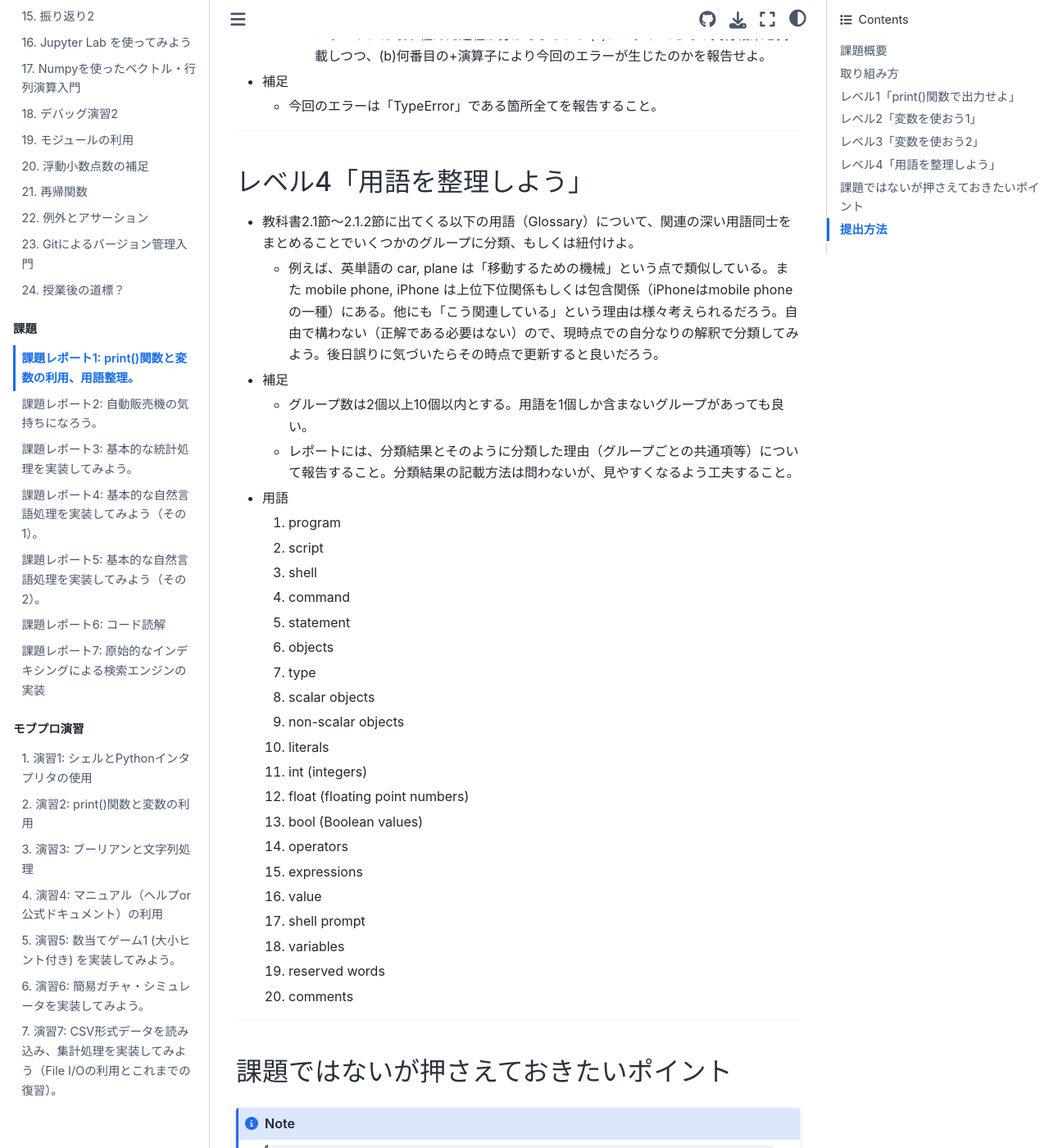
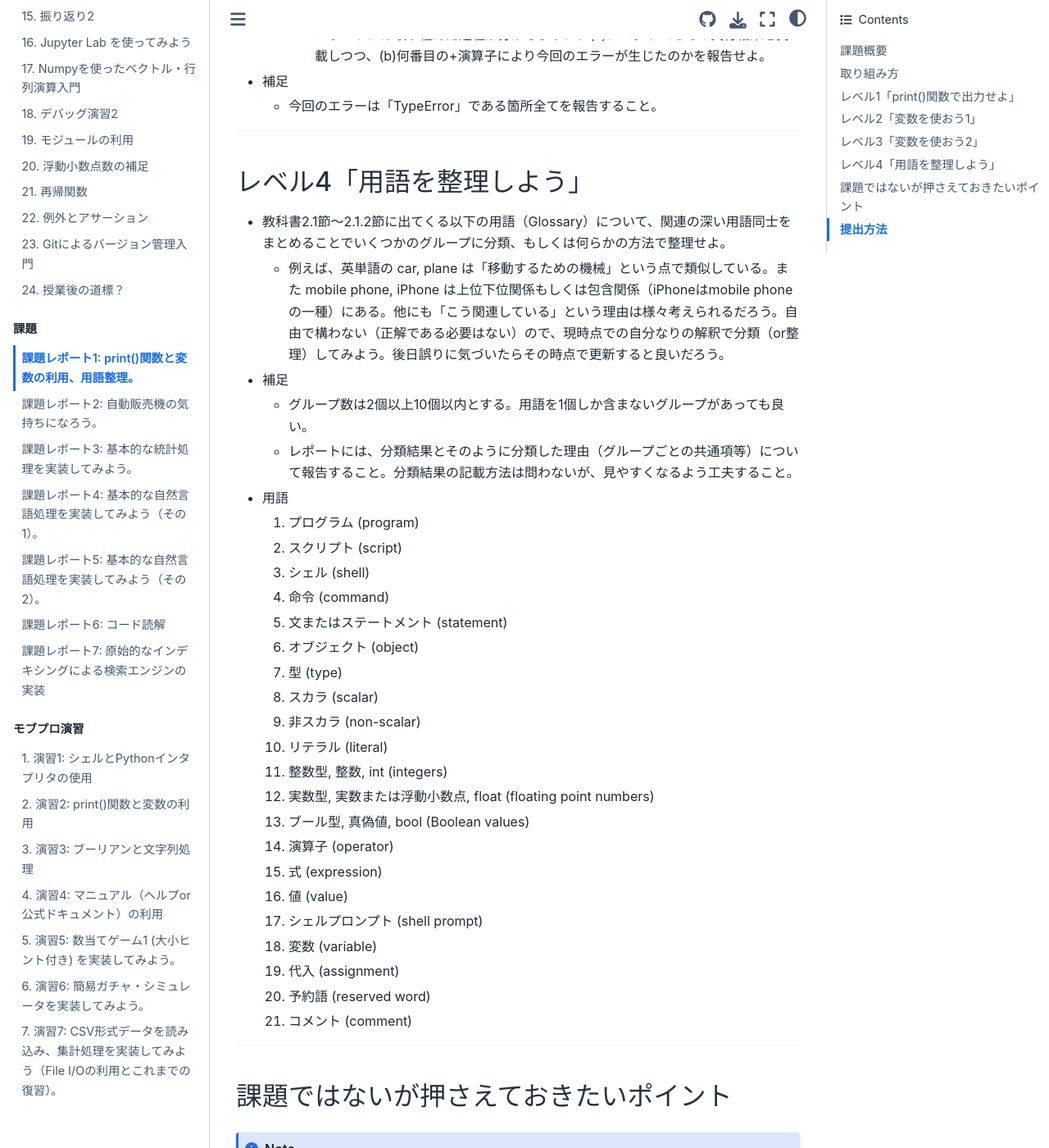
Before and after one commit to naltoma/python_intro2021, a Jupyter Book: the page built from report/report1_print_variable_terms.md, in a window 1280 px wide and 1400 px high, scrolled down 3128 px. Shown: the whole window at 82% size. Built offline with Jupyter Book 1.0.4 settings and Sphinx 7.4.7 and the Sphinx Book theme 1.1.4, drawn with Linux system fonts in a browser that asks for light colours.

Commit message:
change from english keywords to japanese keywords (for jp book)

```diff
--- a/report/report1_print_variable_terms.md
+++ b/report/report1_print_variable_terms.md
@@ -76,32 +76,33 @@ TypeError: can only concatenate str (not "int") to str
 <hr>
 
 ## レベル4「用語を整理しよう」
-- 教科書2.1節〜2.1.2節に出てくる以下の用語（Glossary）について、関連の深い用語同士をまとめることでいくつかのグループに分類、もしくは紐付けよ。
-  - 例えば、英単語の car, plane は「移動するための機械」という点で類似している。また mobile phone, iPhone は上位下位関係もしくは包含関係（iPhoneはmobile phoneの一種）にある。他にも「こう関連している」という理由は様々考えられるだろう。自由で構わない（正解である必要はない）ので、現時点での自分なりの解釈で分類してみよう。後日誤りに気づいたらその時点で更新すると良いだろう。
+- 教科書2.1節〜2.1.2節に出てくる以下の用語（Glossary）について、関連の深い用語同士をまとめることでいくつかのグループに分類、もしくは何らかの方法で整理せよ。
+  - 例えば、英単語の car, plane は「移動するための機械」という点で類似している。また mobile phone, iPhone は上位下位関係もしくは包含関係（iPhoneはmobile phoneの一種）にある。他にも「こう関連している」という理由は様々考えられるだろう。自由で構わない（正解である必要はない）ので、現時点での自分なりの解釈で分類（or整理）してみよう。後日誤りに気づいたらその時点で更新すると良いだろう。
 - 補足
   - グループ数は2個以上10個以内とする。用語を1個しか含まないグループがあっても良い。
   - レポートには、分類結果とそのように分類した理由（グループごとの共通項等）について報告すること。分類結果の記載方法は問わないが、見やすくなるよう工夫すること。
 - 用語
-  1. program
-  1. script
-  1. shell
-  1. command
-  1. statement
-  1. objects
-  1. type
-  1. scalar objects
-  1. non-scalar objects
-  1. literals
-  1. int (integers)
-  1. float (floating point numbers)
-  1. bool (Boolean values)
-  1. operators
-  1. expressions
-  1. value
-  1. shell prompt
-  1. variables
-  1. reserved words
-  1. comments
+  1. プログラム (program)
+  1. スクリプト (script)
+  1. シェル (shell)
+  1. 命令 (command)
+  1. 文またはステートメント (statement)
+  1. オブジェクト (object)
+  1. 型 (type)
+  1. スカラ (scalar)
+  1. 非スカラ (non-scalar)
+  1. リテラル (literal)
+  1. 整数型, 整数, int (integers)
+  1. 実数型, 実数または浮動小数点, float (floating point numbers)
+  1. ブール型, 真偽値, bool (Boolean values)
+  1. 演算子 (operator)
+  1. 式 (expression)
+  1. 値 (value)
+  1. シェルプロンプト (shell prompt)
+  1. 変数 (variable)
+  1. 代入 (assignment)
+  1. 予約語 (reserved word)
+  1. コメント (comment)
 
 <hr>
 
```
